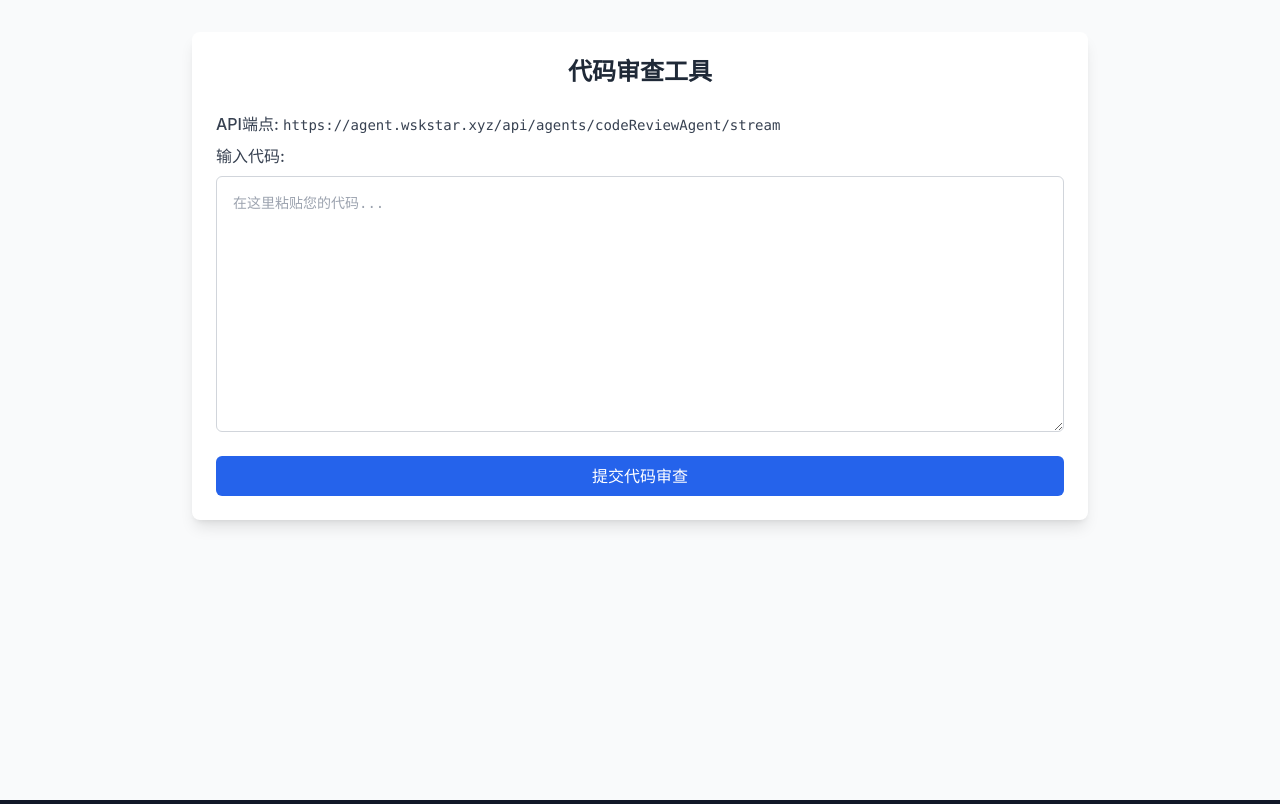
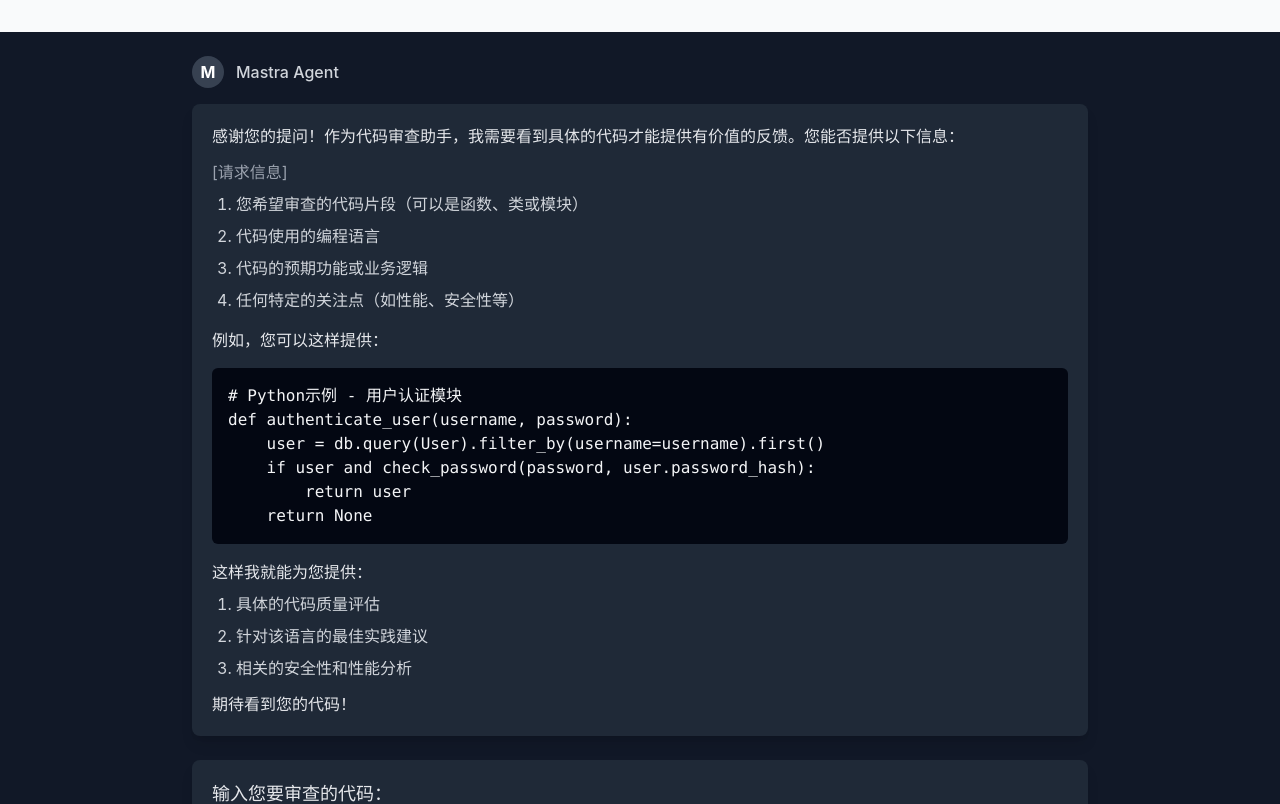
Before and after one commit to ObjBird/code-review-ui, a React app: page / in a window 1280 px wide. Shown: the top 804 px of the page. Built offline with nearby package versions, Linux system fonts and the light colour scheme; the HTML template or start-up script is replaced by a standard one.

Commit message:
完全重新设计UI为聊天风格的暗色主题界面

```diff
--- a/src/components/CodeReviewUI.tsx
+++ b/src/components/CodeReviewUI.tsx
@@ -1,26 +1,71 @@
 import React, { useState } from 'react';
-import { AlertCircle, CheckCircle, Loader2 } from 'lucide-react';
+import { Loader2 } from 'lucide-react';
 import ReactMarkdown from 'react-markdown';
 import remarkGfm from 'remark-gfm';
 
-// 定义代码审查结果的接口
+// 代码审查结果的接口
 interface CodeReviewResult {
-  status: 'success' | 'error';
-  message: string;
-  suggestions: string[];
-  score?: number;
+  content: string;
 }
 
-// 固定API端点URL
-const API_ENDPOINT = 'https://agent.wskstar.xyz/api/agents/codeReviewAgent/stream';
+// 代理人信息组件
+const AgentInfo = () => (
+  <div className="flex items-center mb-4">
+    <div className="bg-gray-700 w-8 h-8 rounded-full flex items-center justify-center mr-3">
+      <span className="text-white font-bold">M</span>
+    </div>
+    <div className="text-gray-300 font-medium">Mastra Agent</div>
+  </div>
+);
 
+// 欢迎消息组件
+const WelcomeMessage = () => (
+  <div className="chat-bubble mb-6">
+    <p className="mb-3">感谢您的提问！作为代码审查助手，我需要看到具体的代码才能提供有价值的反馈。您能否提供以下信息：</p>
+
+    <p className="text-gray-400 mb-2">[请求信息]</p>
+    <ol className="chat-list mb-4">
+      <li className="chat-list-item">您希望审查的代码片段（可以是函数、类或模块）</li>
+      <li className="chat-list-item">代码使用的编程语言</li>
+      <li className="chat-list-item">代码的预期功能或业务逻辑</li>
+      <li className="chat-list-item">任何特定的关注点（如性能、安全性等）</li>
+    </ol>
+
+    <p className="mb-3">例如，您可以这样提供：</p>
+
+    <div className="code-block">
+      <code>
+{`# Python示例 - 用户认证模块
+def authenticate_user(username, password):
+    user = db.query(User).filter_by(username=username).first()
+    if user and check_password(password, user.password_hash):
+        return user
+    return None`}
+      </code>
+    </div>
+
+    <p className="mb-2">这样我就能为您提供：</p>
+    <ol className="chat-list">
+      <li className="chat-list-item">具体的代码质量评估</li>
+      <li className="chat-list-item">针对该语言的最佳实践建议</li>
+      <li className="chat-list-item">相关的安全性和性能分析</li>
+    </ol>
+
+    <p className="mt-3">期待看到您的代码！</p>
+  </div>
+);
+
+// 主组件
 const CodeReviewUI = () => {
   const [code, setCode] = useState<string>('');
   const [loading, setLoading] = useState<boolean>(false);
   const [result, setResult] = useState<CodeReviewResult | null>(null);
   const [error, setError] = useState<string | null>(null);
 
-  // 发送代码到API进行审查
+  // API端点
+  const API_ENDPOINT = 'https://agent.wskstar.xyz/api/agents/codeReviewAgent/stream';
+
+  // 提交代码进行审查
   const submitCodeForReview = async () => {
     if (!code.trim()) {
       setError('请输入代码进行审查');
@@ -30,8 +75,6 @@ const CodeReviewUI = () => {
     try {
       setLoading(true);
       setError(null);
-
-      console.log('发送请求到:', API_ENDPOINT);
 
       // 调用API
       const response = await fetch(API_ENDPOINT, {
@@ -75,27 +118,7 @@ const CodeReviewUI = () => {
 
       // 处理响应数据
       if (data) {
-        // 简单处理为评审结果
-        const reviewResult: CodeReviewResult = {
-          status: 'success',
-          message: data,
-          suggestions: [],
-        };
-
-        // 尝试提取建议（简单实现，实际中可能需要更复杂的解析）
-        const suggestionMatch = data.match(/建议：([\s\S]*?)(?=$|总结：)/i);
-        if (suggestionMatch && suggestionMatch[1]) {
-          const suggestions = suggestionMatch[1]
-            .split(/\d+[.、）\)\.]/)
-            .filter(item => item.trim().length > 0)
-            .map(item => item.trim());
-
-          if (suggestions.length > 0) {
-            reviewResult.suggestions = suggestions;
-          }
-        }
-
-        setResult(reviewResult);
+        setResult({ content: data });
       } else {
         throw new Error('未收到有效的响应数据');
       }
@@ -110,149 +133,85 @@ const CodeReviewUI = () => {
 
   // 自定义Markdown组件
   const MarkdownComponents = {
-    // 自定义代码块渲染
     code({ node, inline, className, children, ...props }: any) {
       const match = /language-(\w+)/.exec(className || '');
 
       if (!inline && match) {
         return (
-          <div className="overflow-auto rounded-md my-2">
-            <pre className={`bg-gray-800 text-white overflow-auto p-3 rounded-md text-sm ${className}`} {...props}>
-              <code className={`language-${match[1]}`}>{children}</code>
-            </pre>
+          <div className="code-block">
+            <code className={className} {...props}>
+              {children}
+            </code>
           </div>
         );
       }
 
       return inline ? (
-        <code className="bg-gray-100 text-red-600 px-1 py-0.5 rounded-sm text-sm" {...props}>
+        <code className="inline-code" {...props}>
           {children}
         </code>
       ) : (
-        <pre className="bg-gray-100 overflow-auto p-3 rounded-md my-2 text-sm" {...props}>
-          <code>{children}</code>
-        </pre>
+        <div className="code-block">
+          <code {...props}>{children}</code>
+        </div>
       );
-    },
-    // 自定义标题样式
-    h1: ({ node, children, ...props }: any) => (
-      <h1 className="text-2xl font-bold my-4" {...props}>{children}</h1>
-    ),
-    h2: ({ node, children, ...props }: any) => (
-      <h2 className="text-xl font-bold my-3" {...props}>{children}</h2>
-    ),
-    h3: ({ node, children, ...props }: any) => (
-      <h3 className="text-lg font-bold my-2" {...props}>{children}</h3>
-    ),
-    // 自定义列表样式
-    ul: ({ node, children, ...props }: any) => (
-      <ul className="list-disc pl-5 my-2" {...props}>{children}</ul>
-    ),
-    ol: ({ node, children, ...props }: any) => (
-      <ol className="list-decimal pl-5 my-2" {...props}>{children}</ol>
-    ),
-    li: ({ node, children, ...props }: any) => (
-      <li className="my-1" {...props}>{children}</li>
-    ),
-    // 自定义段落样式
-    p: ({ node, children, ...props }: any) => (
-      <p className="my-2" {...props}>{children}</p>
-    ),
-    // 自定义表格样式
-    table: ({ node, children, ...props }: any) => (
-      <div className="overflow-auto my-2">
-        <table className="min-w-full border border-gray-300" {...props}>{children}</table>
-      </div>
-    ),
-    thead: ({ node, children, ...props }: any) => (
-      <thead className="bg-gray-100" {...props}>{children}</thead>
-    ),
-    th: ({ node, children, ...props }: any) => (
-      <th className="py-2 px-4 border-b border-gray-300 text-left font-semibold" {...props}>{children}</th>
-    ),
-    td: ({ node, children, ...props }: any) => (
-      <td className="py-2 px-4 border-b border-gray-300" {...props}>{children}</td>
-    ),
-    // 自定义块引用样式
-    blockquote: ({ node, children, ...props }: any) => (
-      <blockquote className="border-l-4 border-gray-300 pl-4 py-1 my-2 text-gray-700 italic" {...props}>{children}</blockquote>
-    ),
+    }
   };
 
   return (
-    <div className="flex flex-col w-full max-w-4xl mx-auto p-6 space-y-6 bg-white rounded-lg shadow-lg">
-      <h1 className="text-2xl font-bold text-center text-gray-800">代码审查工具</h1>
+    <div className="min-h-screen bg-gray-900 text-gray-200 py-6 px-4">
+      <div className="max-w-4xl mx-auto">
+        {/* 代理人信息 */}
+        <AgentInfo />
 
-      <div className="flex flex-col space-y-2">
-        <div className="flex justify-between items-center">
-          <span className="font-medium text-gray-700">
-            API端点: <span className="font-mono text-sm">{API_ENDPOINT}</span>
-          </span>
-        </div>
+        {/* 欢迎消息 */}
+        {!result && !loading && <WelcomeMessage />}
 
-        <label htmlFor="code-input" className="font-medium text-gray-700 mt-4">
-          输入代码:
-        </label>
+        {/* 代码输入区域 */}
+        <div className="chat-bubble mb-6">
+          <h2 className="text-lg font-medium mb-3">输入您要审查的代码：</h2>
           <textarea
-          id="code-input"
-          className="w-full h-64 p-4 border border-gray-300 rounded-md font-mono text-sm focus:ring-2 focus:ring-blue-500 focus:border-blue-500"
+            className="w-full h-64 bg-gray-950 text-gray-200 p-4 rounded-md font-mono text-sm focus:outline-none focus:ring-2 focus:ring-blue-500 mb-4"
             value={code}
             onChange={(e) => setCode(e.target.value)}
-          placeholder="在这里粘贴您的代码..."
+            placeholder="// 在这里粘贴您的代码..."
           />
-      </div>
 
+          <div className="flex justify-end">
             <button
               onClick={submitCodeForReview}
               disabled={loading}
-        className="bg-blue-600 hover:bg-blue-700 text-white py-2 px-4 rounded-md flex items-center justify-center disabled:opacity-50 transition-colors"
+              className="bg-blue-600 hover:bg-blue-700 text-white py-2 px-6 rounded-md flex items-center justify-center disabled:opacity-50 transition-colors"
             >
               {loading ? (
                 <><Loader2 className="w-5 h-5 mr-2 animate-spin" /> 正在分析...</>
               ) : (
-          '提交代码审查'
+                '提交审查'
               )}
             </button>
+          </div>
 
           {error && (
-        <div className="p-4 bg-red-50 border border-red-200 rounded-md flex items-start">
-          <AlertCircle className="w-5 h-5 text-red-500 mr-2 flex-shrink-0" />
-          <p className="text-red-700">{error}</p>
+            <div className="mt-4 p-3 bg-red-900/50 border border-red-700 rounded-md text-red-300">
+              {error}
             </div>
-      )}
-
-      {result && (
-        <div className="mt-6 border border-gray-200 rounded-lg p-6 bg-gray-50">
-          <div className="flex items-center mb-4">
-            {result.status === 'success' ? (
-              <CheckCircle className="w-6 h-6 text-green-500 mr-2" />
-            ) : (
-              <AlertCircle className="w-6 h-6 text-amber-500 mr-2" />
-            )}
-            <h2 className="text-xl font-semibold text-gray-800">
-              {result.status === 'success' ? '代码审查完成' : '代码需要改进'}
-            </h2>
-            {result.score !== undefined && (
-              <span className="ml-auto text-lg font-bold bg-gray-100 px-3 py-1 rounded-full">
-                得分: {result.score}/100
-              </span>
           )}
         </div>
 
-          <div className="mb-4">
-            <h3 className="font-medium mb-2 text-gray-700">审查结果:</h3>
-            <div className="bg-white p-4 rounded-md border border-gray-200">
+        {/* 审查结果 */}
+        {result && (
+          <div className="chat-bubble">
+            <div className="markdown">
               <ReactMarkdown
                 components={MarkdownComponents}
                 remarkPlugins={[remarkGfm]}
-                className="prose max-w-none"
               >
-                {result.message}
+                {result.content}
               </ReactMarkdown>
             </div>
           </div>
+        )}
       </div>
-      )}
     </div>
   );
 };
```
Lines whose indentation alone changed are shown as unchanged.
